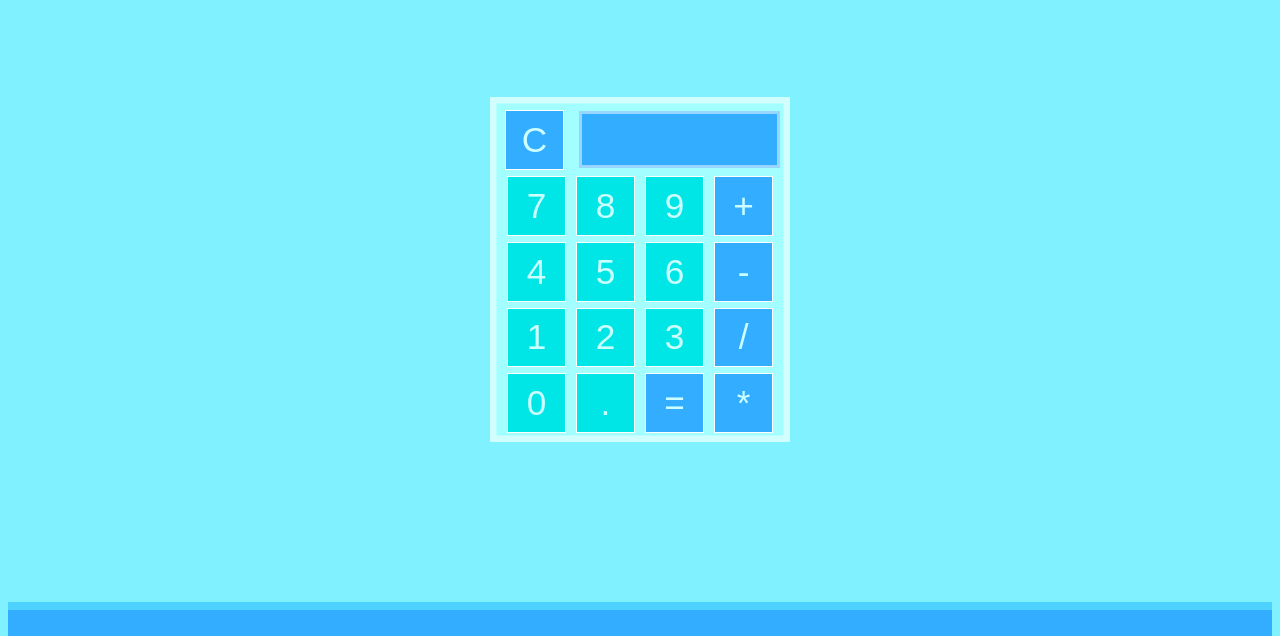
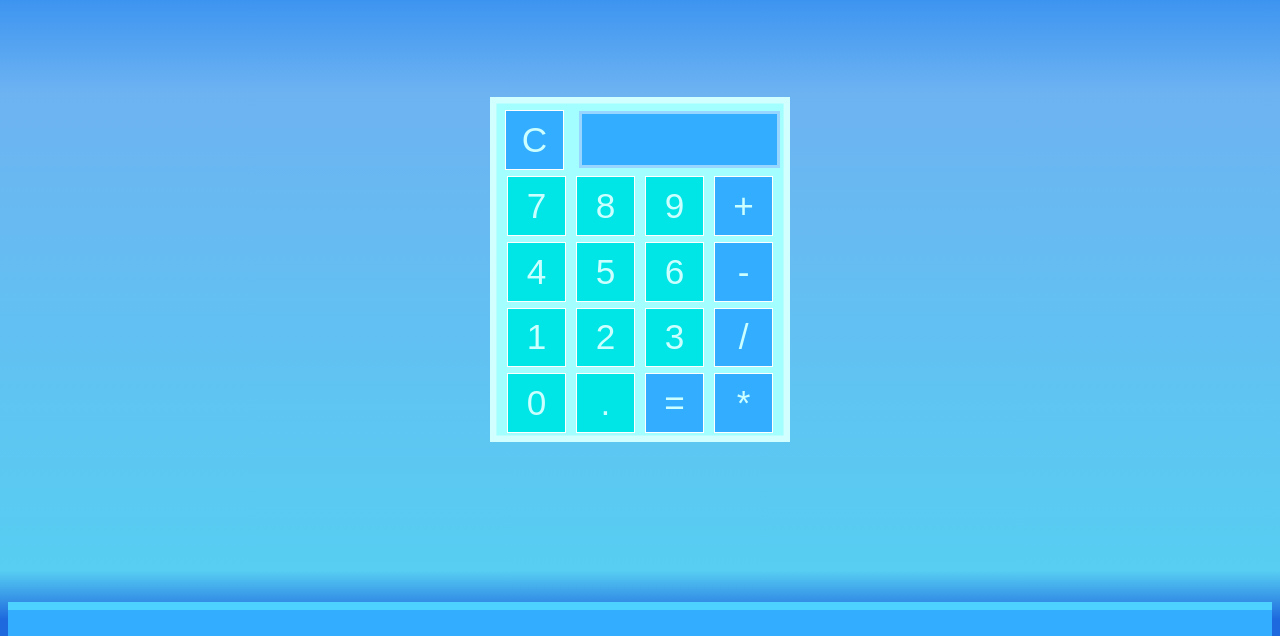
Before and after one commit to carolinaknoll/javascript-calculator, a plain HTML site: page js-calculator.html in a window 1280 px wide. Shown: the part 150-786 px from the top of the page. Drawn offline with nearby package versions, Linux system fonts and the light colour scheme.

Commit message:
Add gradient background

```diff
--- a/css/js-calculator.css
+++ b/css/js-calculator.css
@@ -3,6 +3,14 @@ body {
     text-align: center;
     font-family: Dosis;
     box-sizing: border-box;
+
+    /* Permalink - use to edit and share this gradient: http://colorzilla.com/gradient-editor/#3690f0+14,6db3f2+25,57cef2+74,1e69de+79 */
+background: #3690f0; /* Old browsers */
+background: -moz-linear-gradient(top,  #3690f0 14%, #6db3f2 25%, #57cef2 74%, #1e69de 79%); /* FF3.6-15 */
+background: -webkit-linear-gradient(top,  #3690f0 14%,#6db3f2 25%,#57cef2 74%,#1e69de 79%); /* Chrome10-25,Safari5.1-6 */
+background: linear-gradient(to bottom,  #3690f0 14%,#6db3f2 25%,#57cef2 74%,#1e69de 79%); /* W3C, IE10+, FF16+, Chrome26+, Opera12+, Safari7+ */
+filter: progid:DXImageTransform.Microsoft.gradient( startColorstr='#3690f0', endColorstr='#1e69de',GradientType=0 ); /* IE6-9 */
+
 }
 
 h1 {
```
